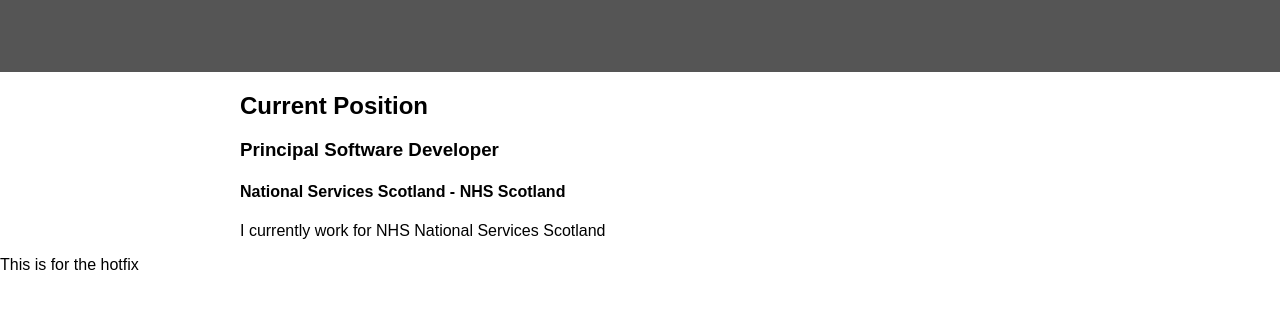
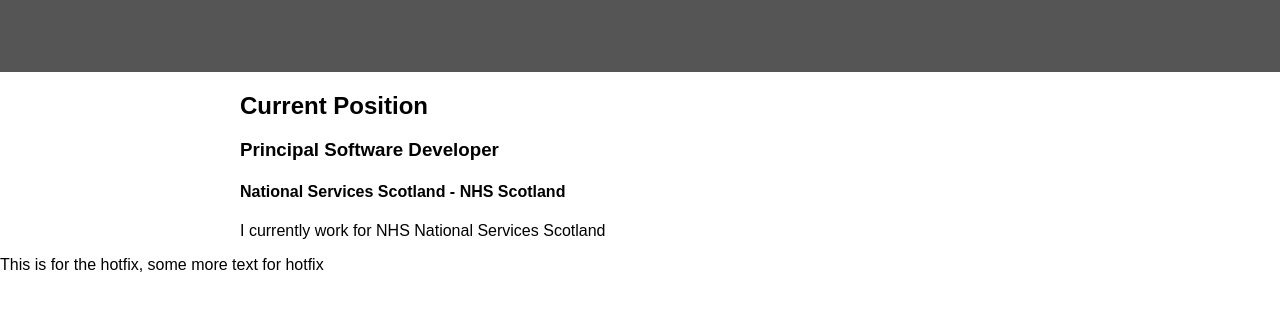
Before and after one commit to boabbysixkiller/CV, a plain HTML site: page index.html in a window 1280 px wide. Shown: the part 129-440 px from the top of the page. Drawn offline with Linux system fonts and the light colour scheme.

Commit message:
extra text for hotfix

```diff
--- a/index.html
+++ b/index.html
@@ -27,7 +27,7 @@
             <p>I currently work for NHS National Services Scotland</p>
         </main>
 		<div>
-			This is for the hotfix
+			This is for the hotfix, some more text for hotfix
 		</div>
 
 
```
